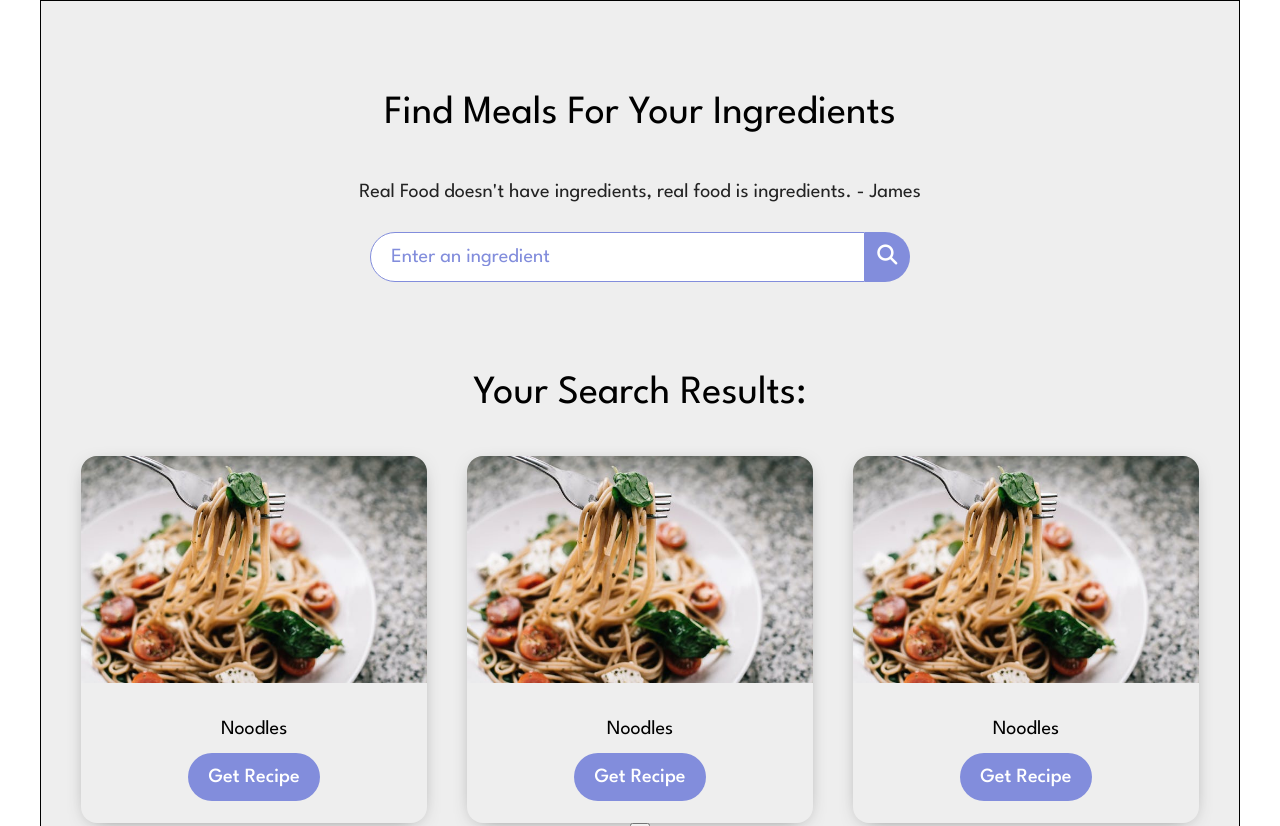
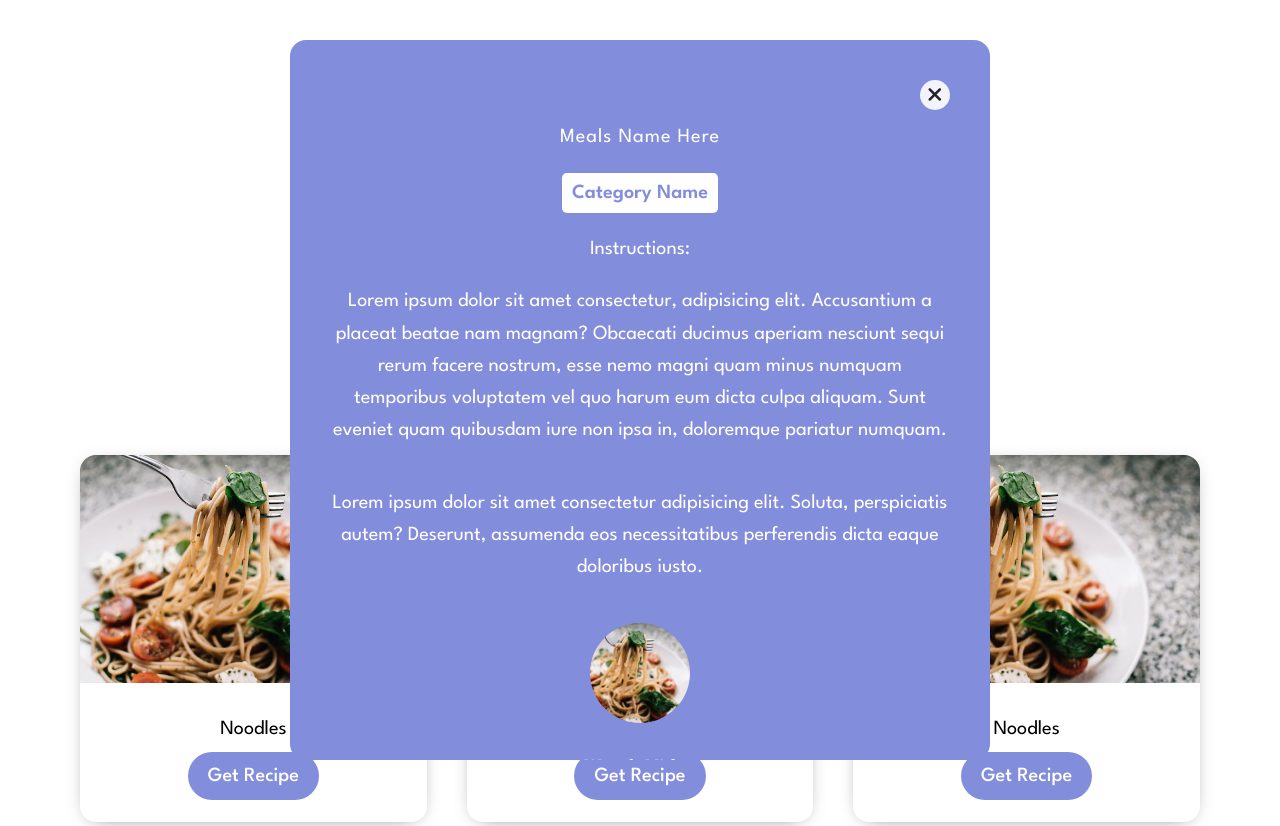
Before and after one commit to GilaniRabbu/food-recipe-app-api, a plain HTML site: page index.html in a window 1280 px wide. Shown: the top 826 px of the page. Drawn offline with Linux system fonts and the light colour scheme.

Commit message:
update code

```diff
--- a/index.html
+++ b/index.html
@@ -94,6 +94,11 @@
                             vel quo harum eum dicta culpa aliquam. Sunt eveniet quam
                             quibusdam iure non ipsa in, doloremque pariatur numquam.
                         </p>
+                        <p>
+                            Lorem ipsum dolor sit amet consectetur adipisicing elit.
+                            Soluta, perspiciatis autem? Deserunt, assumenda eos
+                            necessitatibus perferendis dicta eaque doloribus iusto.
+                        </p>
                     </div>
                     <div class="recipe-meal-img">
                         <img src="images/food-01.jpg" alt="...">
--- a/style.css
+++ b/style.css
@@ -68,8 +68,6 @@ picture {
     margin-inline: auto;
     padding: 2em;
     text-align: center;
-    background: #EEE;
-    border: 1px solid;
 }
 
 .meal-search {
@@ -163,6 +161,119 @@ picture {
 
 
 
+/* Meal Details */
+
+.meal-details {
+    position: fixed;
+    top: 50%;
+    left: 50%;
+    transform: translate(-50%, -50%);
+    -webkit-transform: translate(-50%, -50%);
+    -moz-transform: translate(-50%, -50%);
+    -ms-transform: translate(-50%, -50%);
+    -o-transform: translate(-50%, -50%);
+    color: #FFF;
+    background: var(--clr-primary-100);
+    border-radius: 1rem;
+    width: 90%;
+    height: 90%;
+    overflow: scroll;
+    padding: 2em 0;
+}
+
+.meal-details::-webkit-scrollbar {
+    width: 10px;
+}
+
+.meal-details::-webkit-scrollbar-thumb {
+    background: #151515;
+    border-radius: 2rem;
+}
+
+/* Meal Details */
+
+
+
+/* JS Related */
+
+.showRecipe {
+    display: block;
+}
+
+.meal-details-content {
+    margin: 2em;
+}
+
+.meal-details-content p:not(.recipe-category) {
+    padding: 1em 0;
+}
+
+.recipe-close-btn {
+    position: absolute;
+    top: 2em;
+    right: 2em;
+    width: 30px;
+    height: 30px;
+    color: #151515;
+    background: #FFF;
+    border: 0;
+    border-radius: 50%;
+    opacity: 0.9;
+    display: flex;
+    justify-content: center;
+    align-items: center;
+}
+
+.recipe-title {
+    letter-spacing: 1px;
+    padding-bottom: 1em;
+}
+
+.recipe-category {
+    display: inline-block;
+    padding: 0.2em 0.5em;
+    border-radius: 0.3rem;
+    font-weight: 600;
+    color: var(--clr-primary-100);
+    background: #FFF;
+}
+
+.recipe-instruct {
+    padding: 1em 0;
+}
+
+.recipe-meal-img img {
+    width: 100px;
+    height: 100px;
+    display: block;
+    margin: 0 auto;
+    border-radius: 50%;
+    object-fit: cover;
+}
+
+.recipe-link {
+    margin: 1.4em 0;
+}
+
+.recipe-link a {
+    color: #FFF;
+    font-weight: 700;
+    text-decoration: none;
+    transition: all 0.4s linear;
+    -webkit-transition: all 0.4s linear;
+    -moz-transition: all 0.4s linear;
+    -ms-transition: all 0.4s linear;
+    -o-transition: all 0.4s linear;
+}
+
+.recipe-link a:hover {
+    text-decoration: underline;
+}
+
+/* JS Related */
+
+
+
 @media (min-width: 700px) {
     .meal-search-box {
         width: 540px;
@@ -181,6 +292,10 @@ picture {
     .meal-item {
         margin: 0;
     }
+
+    .meal-details {
+        width: 700px;
+    }
 }
 
 @media (min-width: 992px) {
```
